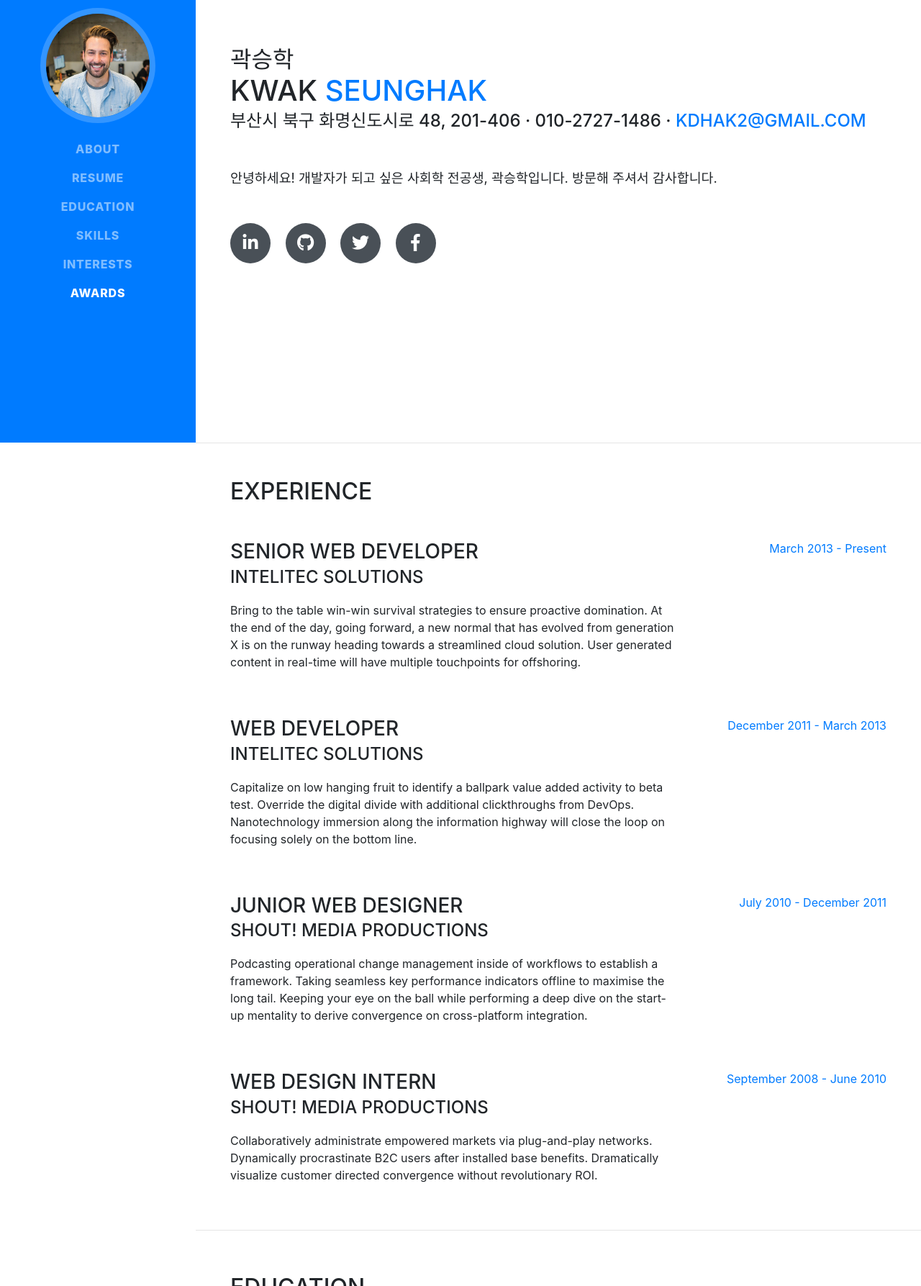
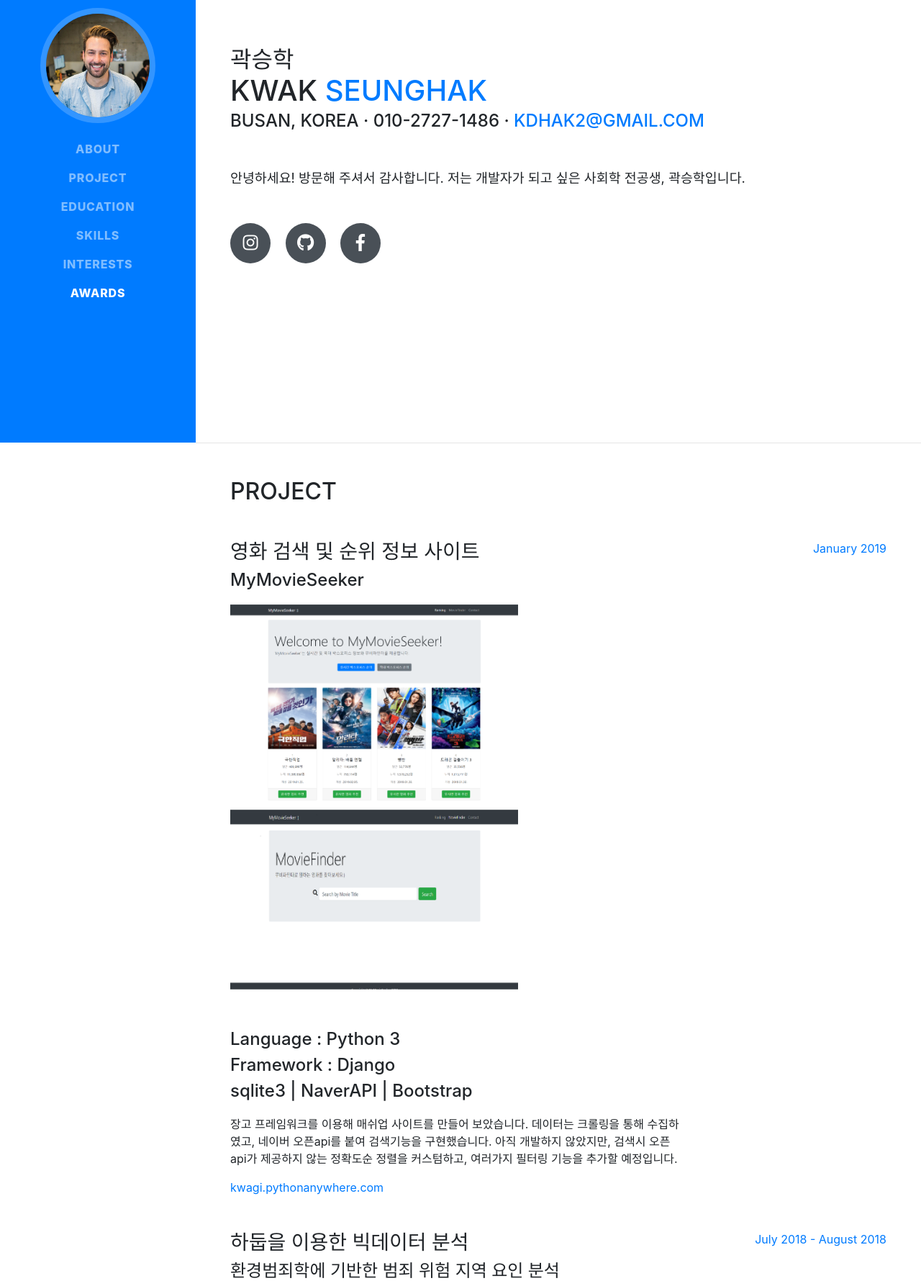
Before and after one commit to Seunghak-Kwak/seunghak-kwak.github.com, a website with bundled scripts: page index.html in a window 1280 px wide. Shown: the part 185-1972 px from the top of the page at 72% size. Built offline with nearby package versions, Linux system fonts and the light colour scheme; a web font is replaced by a local one.

Commit message:
version_2

```diff
--- a/index.html
+++ b/index.html
@@ -8,7 +8,7 @@
   <meta name="description" content="">
   <meta name="author" content="">
 
-  <title>Resume - Start Bootstrap Theme</title>
+  <title>About Seunghak</title>
 
   <!-- Bootstrap core CSS -->
   <link href="vendor/bootstrap/css/bootstrap.min.css" rel="stylesheet">
@@ -41,7 +41,7 @@
           <a class="nav-link js-scroll-trigger" href="#about">About</a>
         </li>
         <li class="nav-item">
-          <a class="nav-link js-scroll-trigger" href="#experience">Resume</a>
+          <a class="nav-link js-scroll-trigger" href="#experience">Project</a>
         </li>
         <li class="nav-item">
           <a class="nav-link js-scroll-trigger" href="#education">Education</a>
@@ -69,19 +69,16 @@
         <h1 class="mb-0">Kwak
           <span class="text-primary">Seunghak</span>
         </h1>
-        <div class="subheading mb-5">부산시 북구 화명신도시로 48, 201-406 · 010-2727-1486 ·
+        <div class="subheading mb-5">Busan, Korea · 010-2727-1486 ·
           <a href="mailto:kdhak2@gmail.com">kdhak2@gmail.com</a>
         </div>
-        <p class="lead mb-5">안녕하세요! 개발자가 되고 싶은 사회학 전공생, 곽승학입니다. 방문해 주셔서 감사합니다.</p>
+        <p class="lead mb-5">안녕하세요! 방문해 주셔서 감사합니다. 저는 개발자가 되고 싶은 사회학 전공생, 곽승학입니다. </p>
         <div class="social-icons">
           <a href="#">
-            <i class="fab fa-linkedin-in"></i>
+            <i class="fab fa-instagram"></i>
           </a>
-          <a href="#">
+          <a href="">
             <i class="fab fa-github"></i>
-          </a>
-          <a href="#">
-            <i class="fab fa-twitter"></i>
           </a>
           <a href="#">
             <i class="fab fa-facebook-f"></i>
@@ -94,51 +91,71 @@
 
     <section class="resume-section p-3 p-lg-5 d-flex justify-content-center" id="experience">
       <div class="w-100">
-        <h2 class="mb-5">Experience</h2>
+        <h2 class="mb-5">Project</h2>
 
         <div class="resume-item d-flex flex-column flex-md-row justify-content-between mb-5">
-          <div class="resume-content">
-            <h3 class="mb-0">Senior Web Developer</h3>
-            <div class="subheading mb-3">Intelitec Solutions</div>
-            <p>Bring to the table win-win survival strategies to ensure proactive domination. At the end of the day, going forward, a new normal that has evolved from generation X is on the runway heading towards a streamlined cloud solution. User generated content in real-time will have multiple touchpoints for offshoring.</p>
+          <div class="resume-content" >
+            <h3 class="mb-1" style="text-transform:none">영화 검색 및 순위 정보 사이트 </h3>
+            <div class="subheading mb-3" style="text-transform:none">MyMovieSeeker</div>
+            <ul class="list-inline dev-icons">
+                <li class="list-inline-item" style="float:left;">
+                    <img class="img-fluid img-profile mx-auto mb-2" src="img/1page.png" width="400px" alt=""></li>
+                <li class="list-inline-item">
+                    <img class="img-fluid img-profile mx-auto mb-2" src="img/2page.png" width="400px" alt=""></li>
+            </ul>
+
+            <div class="subheading mb-0" style="text-transform:none">Language : Python 3 </div>
+            <div class="subheading mb-0" style="text-transform:none">Framework : Django </div>
+            <div class="subheading mb-3" style="text-transform:none">sqlite3 | NaverAPI | Bootstrap </div>
+            <p>장고 프레임워크를 이용해 매쉬업 사이트를 만들어 보았습니다. 데이터는 크롤링을 통해 수집하였고, 네이버 오픈api를 붙여 검색기능을 구현했습니다.
+            아직 개발하지 않았지만, 검색시 오픈api가 제공하지 않는 정확도순 정렬을 커스텀하고, 여러가지 필터링 기능을 추가할 예정입니다.
+            </p>
+            <a href="https://kwagi.pythonanywhere.com" target="_blank">kwagi.pythonanywhere.com</a>
+
           </div>
           <div class="resume-date text-md-right">
-            <span class="text-primary">March 2013 - Present</span>
+            <span class="text-primary">January 2019</span>
           </div>
+
         </div>
 
         <div class="resume-item d-flex flex-column flex-md-row justify-content-between mb-5">
-          <div class="resume-content">
-            <h3 class="mb-0">Web Developer</h3>
-            <div class="subheading mb-3">Intelitec Solutions</div>
-            <p>Capitalize on low hanging fruit to identify a ballpark value added activity to beta test. Override the digital divide with additional clickthroughs from DevOps. Nanotechnology immersion along the information highway will close the loop on focusing solely on the bottom line.</p>
+          <div class="resume-content" >
+            <h3 class="mb-1" style="text-transform:none">하둡을 이용한 빅데이터 분석</h3>
+            <div class="subheading mb-3">환경범죄학에 기반한 범죄 위험 지역 요인 분석</div>
+            <ul class="list-inline dev-icons">
+                <li class="list-inline-item">
+                    <img class="img-fluid img-profile mx-auto mb-2" src="img/p1.jpg" width="390px" alt=""></li>
+                <li class="list-inline-item">
+                    <img class="img-fluid img-profile mx-auto mb-2" src="img/p2.jpg" width="390px" alt=""></li>
+                <li class="list-inline-item">
+                    <img class="img-fluid img-profile mx-auto mb-2" src="img/p3-1.jpg" width="390px" alt=""></li>
+                <li class="list-inline-item">
+                    <img class="img-fluid img-profile mx-auto mb-2" src="img/p3.jpg" width="390px" alt=""></li>
+                <li class="list-inline-item">
+                    <img class="img-fluid img-profile mx-auto mb-2" src="img/p4.jpg" width="390px" alt=""></li>
+                <li class="list-inline-item">
+                    <img class="img-fluid img-profile mx-auto mb-2" src="img/p5.jpg" width="390px" alt=""></li>
+            </ul>
+            <div></div>
+
+            <div class="subheading mb-0" style="text-transform:none">Language : Java 8 </div>
+            <div class="subheading mb-0" style="text-transform:none">Framework : Spring </div>
+            <div class="subheading mb-3" style="text-transform:none"> HDFS | Hive | Oracle | QGIS | R </div>
+            <p>빅데이터 청년인재 양성과정에서 했던 팀 프로젝트입니다. 범죄 데이터와 지역별 데이터를 통계 분석하여 범죄에 영향을 미치는 지역별 요인을 분석하고, 이를 통한 예방 대책을 세웠습니다.
+            저는 데이터 수집과 전처리 과정을 맡았습니다. HDFS에 저장된 빅데이터를 Hive 쿼리를 통해 정제하는 작업을 하면서,
+
+
+            </p>
+            <a href="https://kwagi.pythonanywhere.com" target="_blank">kwagi.pythonanywhere.com</a>
+
           </div>
           <div class="resume-date text-md-right">
-            <span class="text-primary">December 2011 - March 2013</span>
+            <span class="text-primary">July 2018 - August 2018</span>
           </div>
+
         </div>
 
-        <div class="resume-item d-flex flex-column flex-md-row justify-content-between mb-5">
-          <div class="resume-content">
-            <h3 class="mb-0">Junior Web Designer</h3>
-            <div class="subheading mb-3">Shout! Media Productions</div>
-            <p>Podcasting operational change management inside of workflows to establish a framework. Taking seamless key performance indicators offline to maximise the long tail. Keeping your eye on the ball while performing a deep dive on the start-up mentality to derive convergence on cross-platform integration.</p>
-          </div>
-          <div class="resume-date text-md-right">
-            <span class="text-primary">July 2010 - December 2011</span>
-          </div>
-        </div>
-
-        <div class="resume-item d-flex flex-column flex-md-row justify-content-between">
-          <div class="resume-content">
-            <h3 class="mb-0">Web Design Intern</h3>
-            <div class="subheading mb-3">Shout! Media Productions</div>
-            <p>Collaboratively administrate empowered markets via plug-and-play networks. Dynamically procrastinate B2C users after installed base benefits. Dramatically visualize customer directed convergence without revolutionary ROI.</p>
-          </div>
-          <div class="resume-date text-md-right">
-            <span class="text-primary">September 2008 - June 2010</span>
-          </div>
-        </div>
 
       </div>
 
```
Also changed, not shown: img/1page.png (added), img/2page.PNG (added), img/p1.jpg (added), img/p2.jpg (added), img/p3-1.jpg (added), img/p3.jpg (added), img/p4.jpg (added), img/p5.jpg (added).
